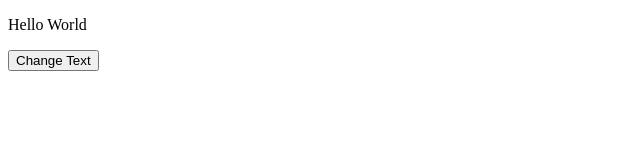
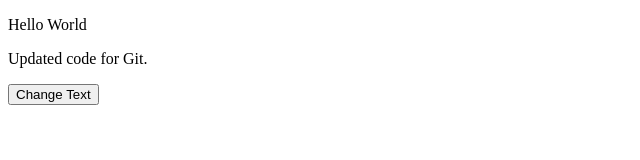
Before and after one commit to Bigyapti-Subedi/ICT-Bootcamp, a plain HTML site: page JAVASCRIPT/dom.html in a window 1280 px wide. Shown: the whole page, without its empty margins (0-640 px from the left). Drawn offline with Linux system fonts and the light colour scheme.

Commit message:
DOM updated

```diff
--- a/JAVASCRIPT/dom.html
+++ b/JAVASCRIPT/dom.html
@@ -7,6 +7,7 @@
 </head>
 <body>
   <p id="para">Hello World</p>
+  <p> Updated code for Git.</p>
   <button onclick="click1()">Change Text</button>
   <script>
     // console.log(document.body.innerHTML);
```
